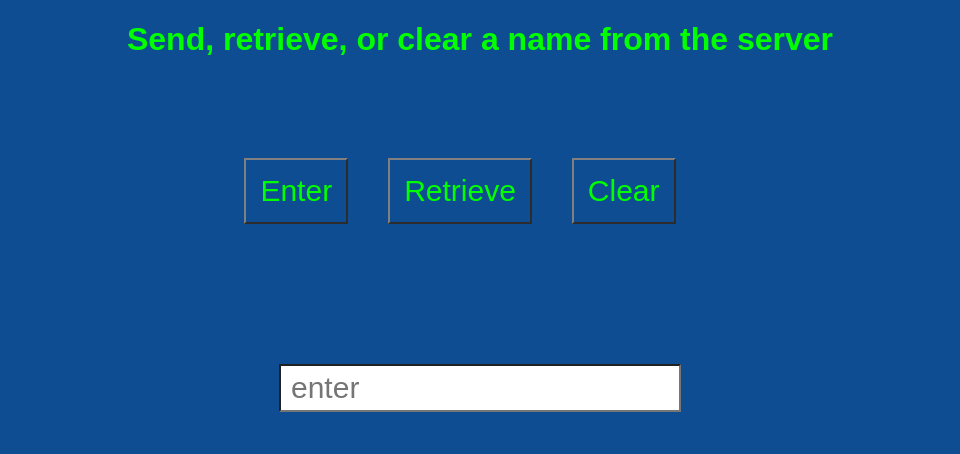
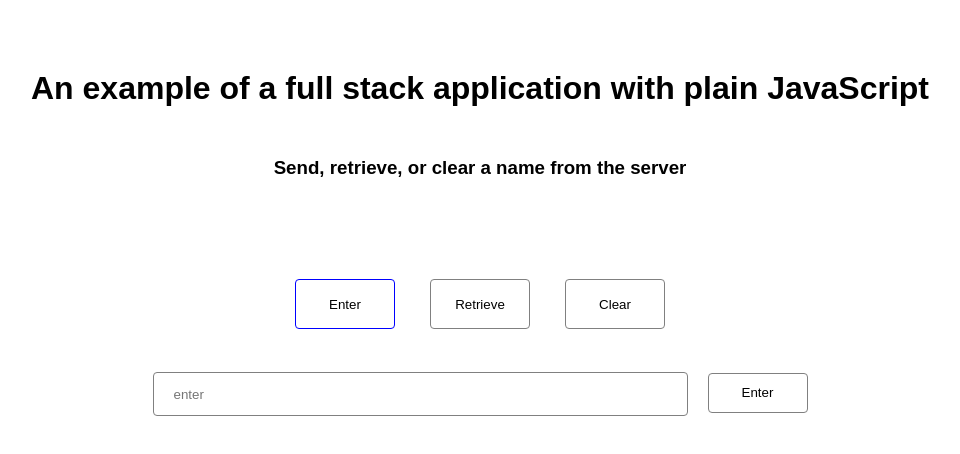
Before and after one commit to Colin-Pace/JS-HTTP-methods, a plain HTML site: page index.html in a window 1280 px wide. Both pictures are taken after a click on the button "Enter". Shown: the whole page, without its empty margins (160-1120 px from the left). Drawn offline with Linux system fonts and the light colour scheme.

Commit message:
css updates

```diff
--- a/index.css
+++ b/index.css
@@ -1,7 +1,14 @@
 * {
-  background-color: #0e4d92;
-  color: lime;
-  font-family: arial;
+  font-family: arial, sans-serif;
+  box-sizing: border-box;
+}
+
+html, body {
+  margin: 0;
+}
+
+body h1 {
+  margin-top: 70px;
 }
 
 .centerElements {
@@ -12,24 +19,51 @@
 
 input {
   display: none;
-  margin-top: 100px;
-  padding-left: 10px;
-  padding-top: 5px;
-  padding-bottom: 5px;
-  font-size: 30px;
-  background: white;
-  color: black;
+  margin-top: 3px;
+  border: 1px solid gray;
+  border-radius: 4px;
+  height: 44px;
+  width: 535px;
+  padding-left: 20px;
 }
 
-h1, form {
+input:focus {
+  outline: none;
+  box-shadow: 1px 1px 5px 1px lightgray;
+}
+
+h1, h3 {
   text-align: center;
 }
 
+h3 {
+  margin-top: 50px;
+}
+
+#inputAndButton {
+  display: flex;
+  align-items: center;
+}
+
 button {
-  padding: 14px;
-  margin-right: 40px;
-  font-size: 30px;
-  border-color: gray;
+  height: 50px;
+  width: 100px;
+  background-color: white;
+  color: #000000;
+  border-radius: 4px;
+  border-style: solid;
+  border: 1px solid gray;
+}
+
+button:hover {
+  border-radius: 4px;
+  box-shadow: 1px 1px 5px 1px lightgray;
+}
+
+button:focus {
+  border-color: blue;
+  border-radius: 4px;
+  outline: none;
 }
 
 .buttons {
@@ -39,8 +73,24 @@ button {
   margin-top: 100px;
 }
 
+#submitButton {
+  display: none;
+  height: 40px;
+  width: 100px;
+  margin-left: 20px;
+}
+
+#enter {
+  margin-right: 35px;
+}
+
+#clear {
+  margin-left: 35px;
+}
+
 #name-list {
   display: none;
   list-style-type: square;
-  font-size: 24px;
+  font-size: 20px;
+
 }
--- a/index.html
+++ b/index.html
@@ -14,7 +14,9 @@
 
   <body>
 
-    <h1>Send, retrieve, or clear a name from the server</h1>
+    <h1>An example of a full stack application with plain JavaScript</h1>
+
+    <h3>Send, retrieve, or clear a name from the server</h3>
 
     <div class="buttons">
 
@@ -36,6 +38,8 @@
 
       <form id="inputForm">
 
+        <div id="inputAndButton">
+
           <input
 
             id="name"
@@ -44,6 +48,10 @@
             autocomplete="off"
 
           >
+
+          <button id = 'submitButton' type="submit" name="button">Enter</button>
+
+        </div>
 
       </form>
 
--- a/modular.js
+++ b/modular.js
@@ -18,8 +18,6 @@ const Container = function() {
 
   // Methods
   function sendItem(name) {
-
-    console.log(name);
 
     let postBody = { 'item': name };
 
@@ -167,6 +165,10 @@ const Container = function() {
 
     nameInput.style.display = "block";
 
+    document.getElementById('inputForm').style.display = "block";
+
+    document.getElementById('submitButton').style.display = "block";
+
   });
 
   form.addEventListener('submit', function(e) {
@@ -183,6 +185,8 @@ const Container = function() {
 
   retrieveButton.addEventListener('click', function(e) {
 
+    document.getElementById('submitButton').style.display = "none";
+
     nameInput.style.display = "none";
 
     retrieve();
@@ -190,6 +194,10 @@ const Container = function() {
   });
 
   clear.addEventListener('click', function(e) {
+
+    document.getElementById('inputForm').style.display = "none";
+
+    document.getElementById('submitButton').style.display = "none";
 
     list.style.display = "none";
 
```
Also changed, not shown: index.js (line endings or trailing spaces). Lines whose indentation alone changed are shown as unchanged.
